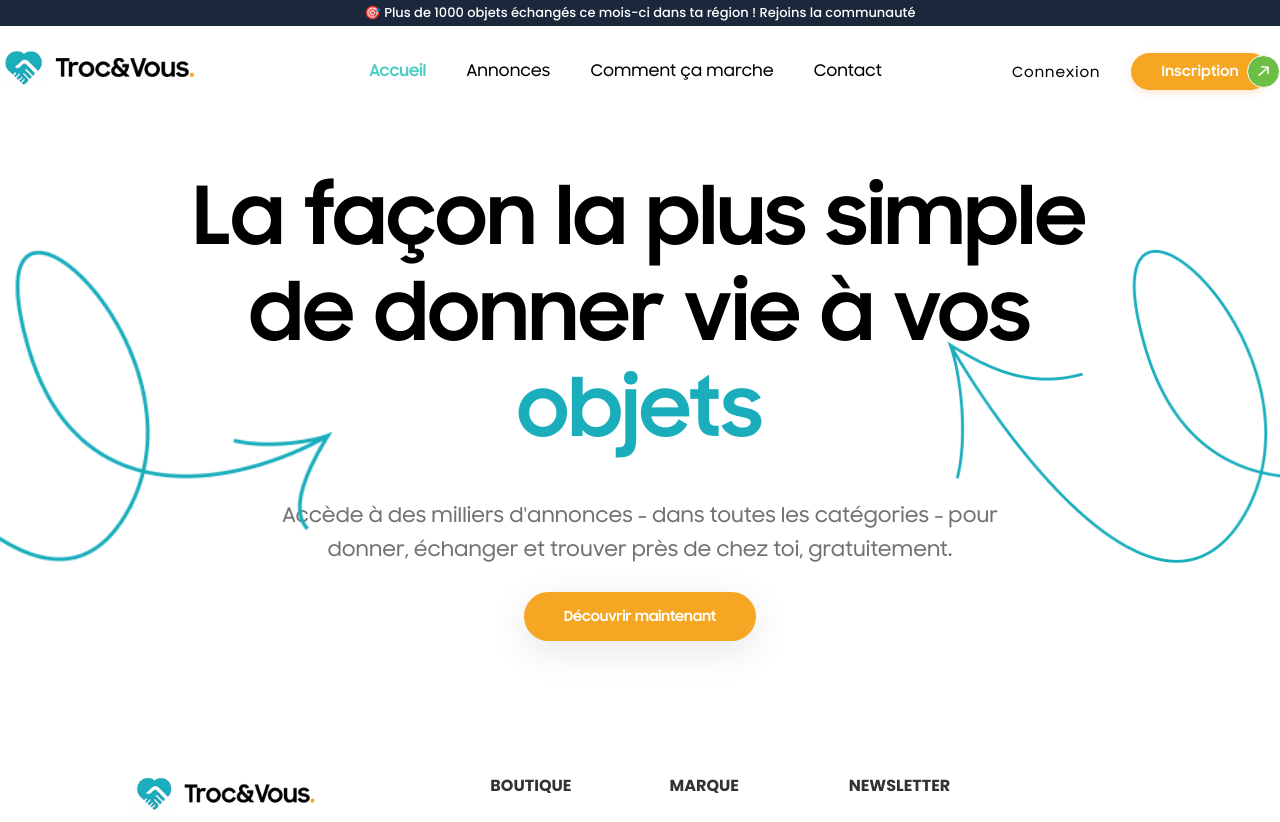
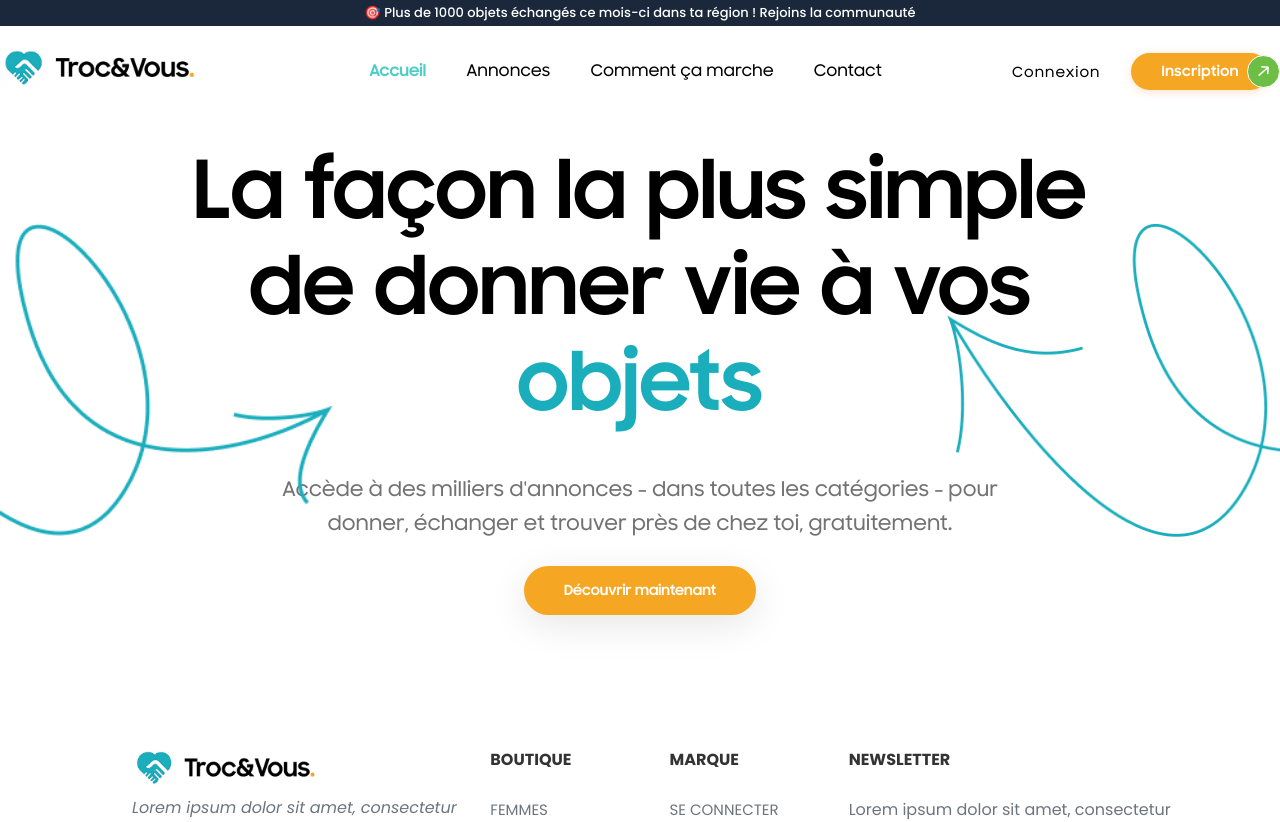
Before and after one commit to Bakops/Troc-Vous, an Angular app: page / in a window 1280 px wide. Shown: the top 822 px of the page. Built offline with nearby package versions, Linux system fonts and the light colour scheme.

Commit message:
Maj position fix header

```diff
--- a/src/app/components/layout/header/header.component.css
+++ b/src/app/components/layout/header/header.component.css
@@ -49,7 +49,10 @@ body {
   display: flex;
   justify-content: center;
   align-items: center;
-  position: relative;
+  position: fixed;
+  top: 0;
+  left: 0;
+  z-index: 102;
 }
 
 #sur_header p {
@@ -67,9 +70,17 @@ body {
   display: flex;
   justify-content: center;
   align-items: center;
+  position: fixed;
+  top: 26px;
+  left: 0;
+  width: 100%;
+  z-index: 101;
+  box-shadow: none;
+  transition: box-shadow 0.3s;
+}
+
+.header2.scrolled {
   box-shadow: 0 2px 10px rgba(0, 0, 0, 0.1);
-  position: relative;
-  z-index: 100;
 }
 
 .nav-container {
@@ -77,7 +88,7 @@ body {
   justify-content: space-between;
   align-items: center;
   height: 70px;
-  margin-top: 10px;
+  margin: 10px 0;
   max-width: 1400px;
   width: 100%;
 }
@@ -126,7 +137,7 @@ body {
   left: 0;
   width: 100%;
   height: 3px;
-  background: linear-gradient(90deg, #4ecdc4 0%, #44a08d 100%);
+
   border-radius: 2px;
 }
 
--- a/src/app/components/layout/header/header.component.ts
+++ b/src/app/components/layout/header/header.component.ts
@@ -62,5 +62,19 @@ export class HeaderComponent implements OnDestroy {
 
   ngOnDestroy(): void {
     document.body.classList.remove('menu-open');
+    window.removeEventListener('scroll', this.onScroll, true);
   }
+
+  ngOnInit() {
+    window.addEventListener('scroll', this.onScroll, true);
+  }
+
+  onScroll = () => {
+    const header = document.querySelector('.header2');
+    if (window.scrollY > 0) {
+      header?.classList.add('scrolled');
+    } else {
+      header?.classList.remove('scrolled');
+    }
+  };
 }
--- a/src/app/components/layout/hero-header/hero-header.component.css
+++ b/src/app/components/layout/hero-header/hero-header.component.css
@@ -44,6 +44,7 @@ body {
   text-align: center;
   padding: 2rem;
   position: relative;
+  margin-top: 80px;
 }
 
 .hero-content {
```
